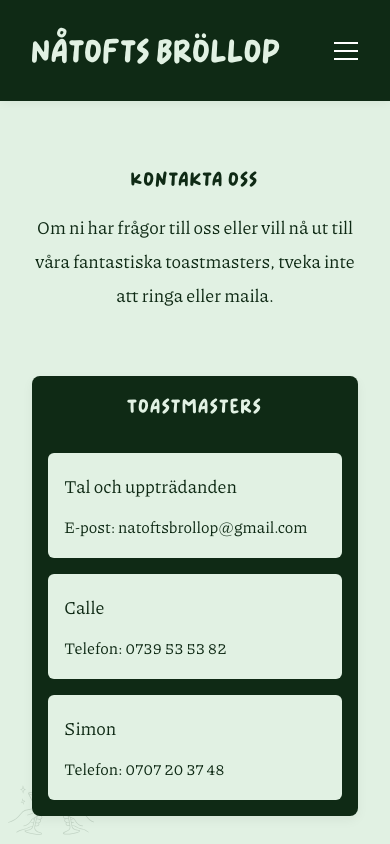
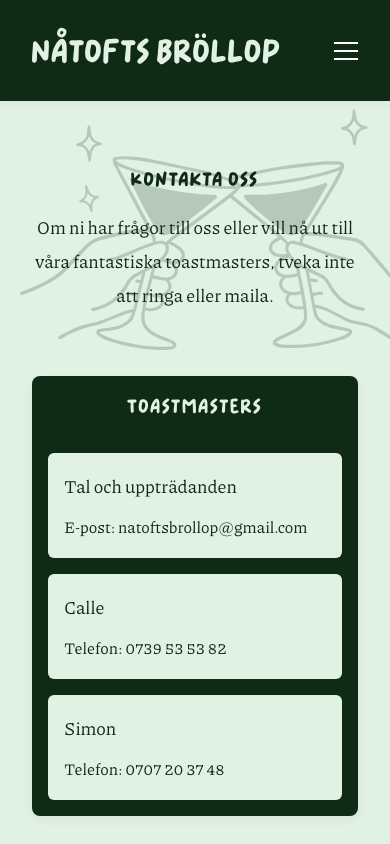
Before and after one commit to 2toft/wedding-site, a Vue app: page /contact in a window 390 px wide. Shown: the top 844 px of the page. Built offline with nearby package versions, Linux system fonts and the light colour scheme.

Commit message:
feat: update side-art positioning and dimensions across multiple views for improved layout

```diff
--- a/src/views/AccommodationView.vue
+++ b/src/views/AccommodationView.vue
@@ -97,14 +97,13 @@ const accommodationInfo = {
 
   .side-art-right {
     right: clamp(8px, 2vw, 24px);
-    top: 18%;
+    top: 0%;
     width: clamp(82px, 12vw, 115px);
   }
 
   @include mobile {
     .side-art-right {
       width: clamp(62px, 18vw, 85px);
-      opacity: 0.15;
     }
   }
 }
--- a/src/views/ContactView.vue
+++ b/src/views/ContactView.vue
@@ -1,7 +1,7 @@
 <template>
   <div class="contact container section">
     <img
-      class="side-art side-art-left contact-art"
+      class="side-art side-art-right contact-art"
       src="/illustrations/cheers.svg"
       alt=""
       aria-hidden="true"
@@ -170,17 +170,15 @@ const contactGroups = [
     object-fit: contain;
   }
 
-  .side-art-left {
-    left: clamp(8px, 2vw, 24px);
-    top: 42%;
-    transform: translateY(-50%);
-    width: clamp(110px, 16vw, 150px);
+  .side-art-right {
+    right: 5%;
+    bottom: 15%;
   }
 
   @include mobile {
-    .side-art-left {
-      width: clamp(76px, 22vw, 105px);
-      opacity: 0.14;
+    .side-art-right {
+      top: 0.5%;
+      left: 5%;
     }
   }
 }
--- a/src/views/GiftView.vue
+++ b/src/views/GiftView.vue
@@ -2,13 +2,13 @@
   <div class="gift container section">
     <img
       class="side-art side-art-left heart-art"
-      src="/illustrations/heart.svg"
+      src="/illustrations/joyride_dark.svg"
       alt=""
       aria-hidden="true"
     />
     <img
       class="side-art side-art-right heart-art"
-      src="/illustrations/heart.svg"
+      src="/illustrations/heart_dark.svg"
       alt=""
       aria-hidden="true"
     />
@@ -32,7 +32,6 @@
 
 .gift {
   position: relative;
-  overflow: hidden;
   text-align: center;
   max-width: 760px;
   margin: 0 auto;
@@ -53,7 +52,8 @@
 
   .side-art-left {
     left: clamp(8px, 2vw, 24px);
-    top: 26%;
+    top: 65%;
+    width: clamp(104px, 18.2vw, 156px);
   }
 
   .side-art-right {
@@ -65,6 +65,10 @@
     .side-art {
       width: clamp(65px, 18vw, 95px);
       opacity: 0.2;
+    }
+
+    .side-art-left {
+      width: clamp(85px, 23.4vw, 124px);
     }
   }
 }
--- a/src/views/RsvpView.vue
+++ b/src/views/RsvpView.vue
@@ -2,7 +2,7 @@
   <div class="rsvp container section">
     <img
       class="side-art side-art-right rsvp-art"
-      src="/illustrations/joyride_dark.svg"
+      src="/illustrations/heart_dark.svg"
       alt=""
       aria-hidden="true"
     />
@@ -55,10 +55,10 @@ const handleSubmissionStateChange = (submitted) => {
   }
 
   .side-art-right {
-    right: clamp(8px, 2vw, 28px);
-    top: 46%;
+    right: 0%;
+    top: 16%;
     transform: translateY(-50%);
-    width: clamp(105px, 16vw, 150px);
+    width: 100px;
   }
 
   h2 {
--- a/src/views/TransportationView.vue
+++ b/src/views/TransportationView.vue
@@ -53,16 +53,28 @@
 
   .side-art-right {
     right: clamp(12px, 3vw, 40px);
-    top: 50%;
+    top: 30%;
     transform: translateY(-50%);
     width: clamp(110px, 18vw, 170px);
   }
 
   @include mobile {
     .side-art {
-      opacity: 0.2;
       width: clamp(85px, 24vw, 120px);
+      left: -30%;
+      top: 8%;
+      animation: side-art-horizontal-sweep 10s linear infinite;
     }
+  }
+}
+
+@keyframes side-art-horizontal-sweep {
+  from {
+    left: -30%;
+  }
+
+  to {
+    left: 100%;
   }
 }
 
--- a/src/views/WeddingInfoView.vue
+++ b/src/views/WeddingInfoView.vue
@@ -128,13 +128,13 @@ const isDressCodeExpanded = ref(false);
 
   .side-art-left {
     left: clamp(8px, 2vw, 24px);
-    top: 14%;
-    width: clamp(90px, 16vw, 140px);
+    top: 70%;
+    width: clamp(90px, 24vw, 300px);
   }
 
   .side-art-right {
     right: clamp(8px, 2vw, 24px);
-    top: 10%;
+    top: 0%;
     width: clamp(78px, 12vw, 110px);
   }
 
```
